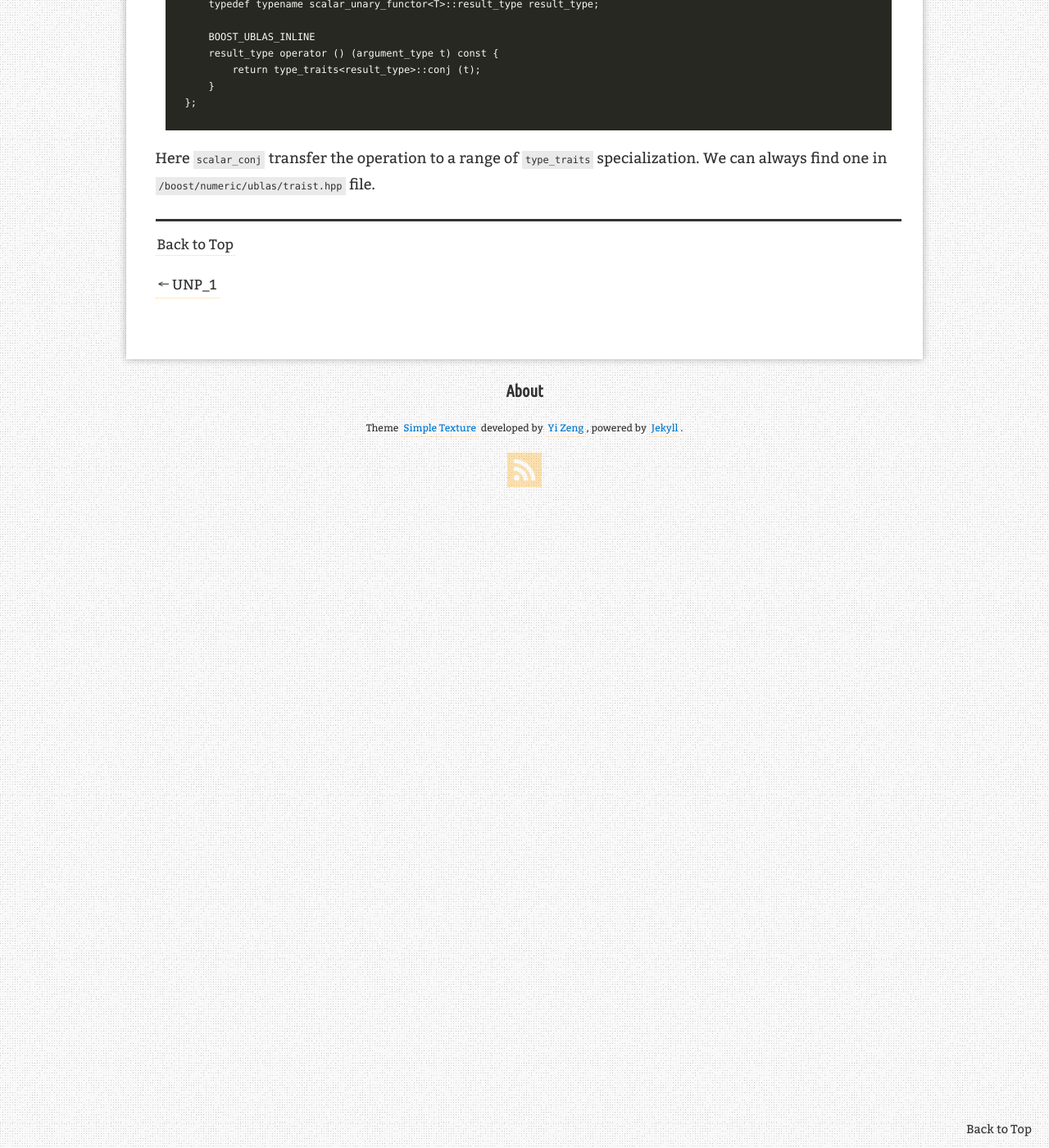
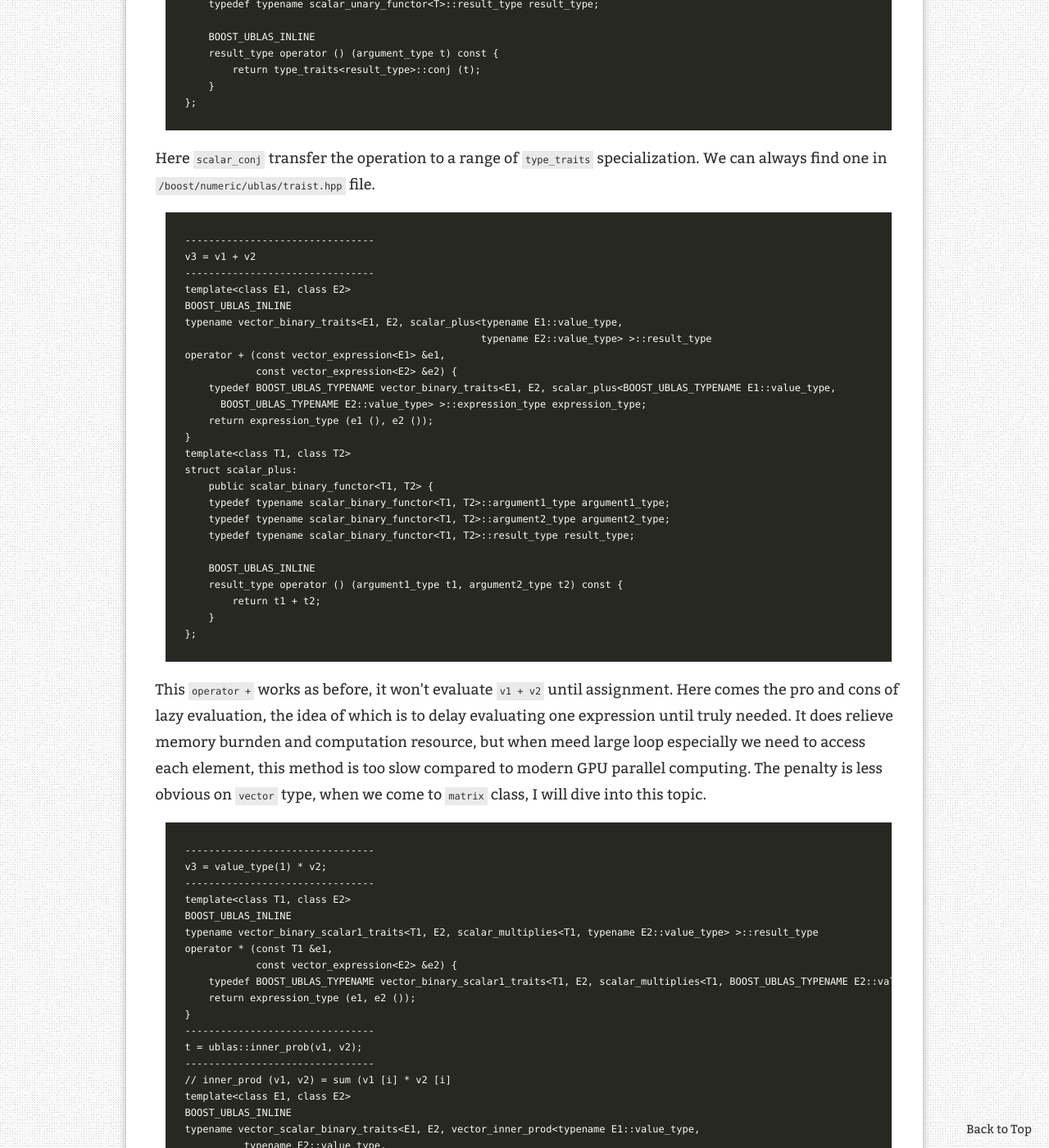
Before and after one commit to Aperjump/Aperjump.github.io, a Jekyll site: the page built from _posts/2018-01-21-expression template.md, in a window 1280 px wide and 1400 px high, scrolled down 2630 px. Shown: the whole window at 82% size. Built offline with Jekyll 4.4.1, drawn with Linux system fonts in a browser that asks for light colours; nearby versions of some CDN libraries; comment, search, counter and statistics services are not loaded; some of the changed text lies outside the part shown.

Commit message:
vector expression template

````diff
--- a/_posts/2018-01-21-expression template.md
+++ b/_posts/2018-01-21-expression template.md
@@ -1,6 +1,6 @@
 ---
 layout: post
-title: "The Annotated uBLAS Sources 2"
+title: "The Annotated uBLAS Sources 2_Vector Expression Template"
 description: "my notes on reading uBLAS code1"
 categories: [C++]
 tags: [C++, Template]
@@ -8,7 +8,7 @@ redirect_from:
   - /2018/01/21/
 ---
 
-## Expression Instantiation
+## Vector Expression Template
 This passage will focus on the instantiation process of one vector `ublas::vector<float, ublas::unbounded_array<float>` through `gdb`.
 I find test cases in `/boost_1.29.0/libs/numeric/ublas/test1/` directory, and compiled them with `bjam`. I will extract main executing path and make a brief summary.
 ```
@@ -111,3 +111,85 @@ struct scalar_conj:
 };
 ```
 Here `scalar_conj` transfer the operation to a range of `type_traits` specialization. We can always find one in `/boost/numeric/ublas/traist.hpp` file.
+```
+--------------------------------
+v3 = v1 + v2
+--------------------------------
+template<class E1, class E2>
+BOOST_UBLAS_INLINE
+typename vector_binary_traits<E1, E2, scalar_plus<typename E1::value_type,
+                                                  typename E2::value_type> >::result_type
+operator + (const vector_expression<E1> &e1,
+            const vector_expression<E2> &e2) {
+    typedef BOOST_UBLAS_TYPENAME vector_binary_traits<E1, E2, scalar_plus<BOOST_UBLAS_TYPENAME E1::value_type,
+      BOOST_UBLAS_TYPENAME E2::value_type> >::expression_type expression_type;
+    return expression_type (e1 (), e2 ());
+}
+template<class T1, class T2>
+struct scalar_plus:
+    public scalar_binary_functor<T1, T2> {
+    typedef typename scalar_binary_functor<T1, T2>::argument1_type argument1_type;
+    typedef typename scalar_binary_functor<T1, T2>::argument2_type argument2_type;
+    typedef typename scalar_binary_functor<T1, T2>::result_type result_type;
+
+    BOOST_UBLAS_INLINE
+    result_type operator () (argument1_type t1, argument2_type t2) const {
+        return t1 + t2;
+    }
+};
+```
+This `operator +` works as before, it won't evaluate `v1 + v2` until assignment. Here comes the pro and cons of lazy evaluation, the idea of which is to delay evaluating one expression until truly needed. It does relieve memory burnden and computation resource, but when meed large loop especially we need to access each element, this method is too slow compared to modern GPU parallel computing. The penalty is less obvious on `vector` type, when we come to `matrix` class, I will dive into this topic.
+```
+--------------------------------
+v3 = value_type(1) * v2;
+--------------------------------
+template<class T1, class E2>
+BOOST_UBLAS_INLINE
+typename vector_binary_scalar1_traits<T1, E2, scalar_multiplies<T1, typename E2::value_type> >::result_type
+operator * (const T1 &e1,
+            const vector_expression<E2> &e2) {
+    typedef BOOST_UBLAS_TYPENAME vector_binary_scalar1_traits<T1, E2, scalar_multiplies<T1, BOOST_UBLAS_TYPENAME E2::value_type> >::expression_type expression_type;
+    return expression_type (e1, e2 ());
+}
+--------------------------------
+t = ublas::inner_prob(v1, v2);
+--------------------------------
+// inner_prod (v1, v2) = sum (v1 [i] * v2 [i]
+template<class E1, class E2>
+BOOST_UBLAS_INLINE
+typename vector_scalar_binary_traits<E1, E2, vector_inner_prod<typename E1::value_type,
+          typename E2::value_type,
+          typename promote_traits<typename E1::value_type,
+          typename E2::value_type>::promote_type> >::result_type
+inner_prod (const vector_expression<E1> &e1,
+            const vector_expression<E2> &e2) {
+    typedef BOOST_UBLAS_TYPENAME vector_scalar_binary_traits<E1, E2, vector_inner_prod<BOOST_UBLAS_TYPENAME E1::value_type,
+        BOOST_UBLAS_TYPENAME E2::value_type,
+        BOOST_UBLAS_TYPENAME promote_traits<BOOST_UBLAS_TYPENAME E1::value_type,
+        BOOST_UBLAS_TYPENAME E2::value_type>::promote_type> >::expression_type expression_type;
+    return expression_type (e1 (), e2 ());
+}
+template<class T1, class T2, class TR>
+struct vector_inner_prod:
+    public vector_scalar_binary_functor<T1, T2, TR> {
+    typedef typename vector_scalar_binary_functor<T1, T2, TR>::size_type size_type ;
+    typedef typename vector_scalar_binary_functor<T1, T2, TR>::difference_type difference_type;
+    typedef typename vector_scalar_binary_functor<T1, T2, TR>::value_type value_type;
+    typedef typename vector_scalar_binary_functor<T1, T2, TR>::result_type result_type;
+
+    template<class E1, class E2>
+    BOOST_UBLAS_INLINE
+    result_type operator () (const vector_expression<E1> &e1,
+                             const vector_expression<E2> &e2) const {
+        result_type t (0);
+        size_type size (BOOST_UBLAS_SAME (e1 ().size (), e2 ().size ()));
+#ifndef BOOST_UBLAS_USE_DUFF_DEVICE
+        for (size_type i = 0; i < size; ++ i)
+            t += e1 () (i) * e2 () (i);
+#else
+        size_type i (0);
+        DD (size, 4, r, (t += e1 () (i) * e2 () (i), ++ i));
+#endif
+        return t;
+    }
+```
````
